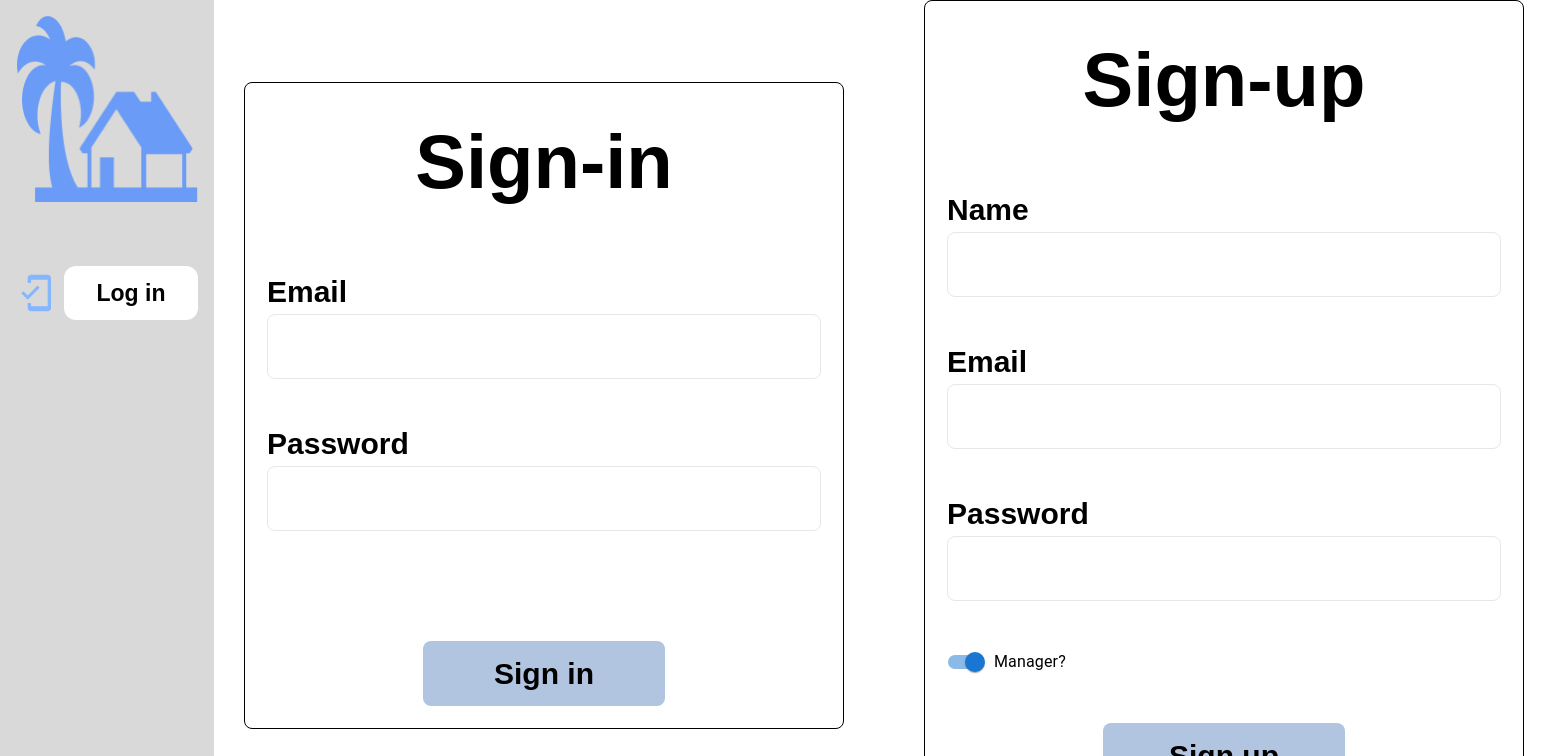
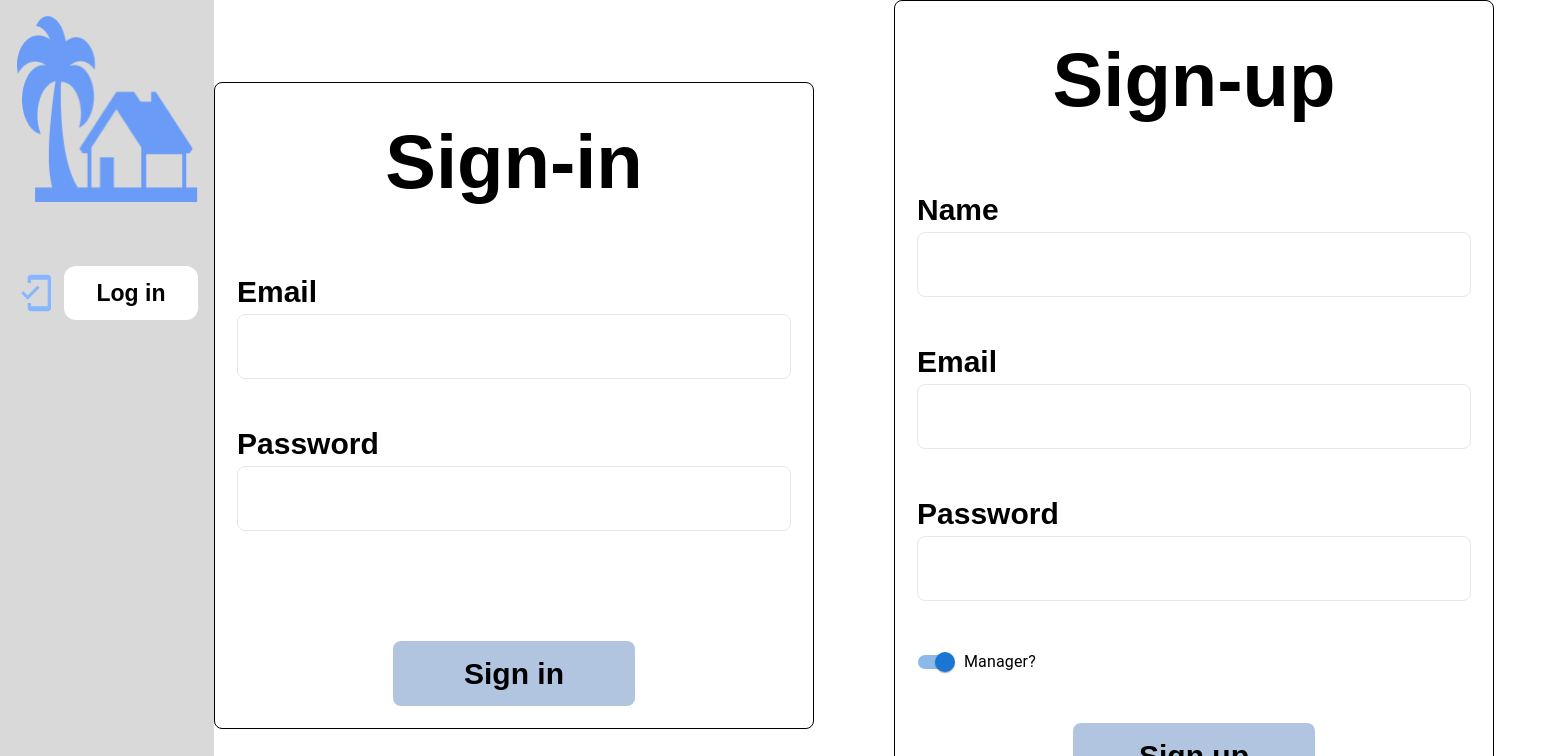
Before and after one commit to Fariaddd/fronted-exam, a React (Create React App) app in the folder Exam2_project 3/: page /authentication in a window 1280 px wide. Shown: the top 756 px of the page, 1554 px wide, since content can reach past the window. Built offline with nearby package versions, Linux system fonts and the light colour scheme.

Commit message:
updated
updated

```diff
--- a/Exam2_project 3/src/Components/HomeIndex/Cards.js
+++ b/Exam2_project 3/src/Components/HomeIndex/Cards.js
@@ -17,8 +17,8 @@ const Cards = ({searchResult, search, handleSearch, isLoading, venues}) => {
 
   return (
     <>
-      <div >
-      <div className="sticky top-1 bg-[#EAEAEA]  flex items-end justify-between mx-auto w-[90%]">
+      <div className="sticky top-0  flex items-end justify-between mx-auto w-[100%]">
+      <div className="sticky top-1  flex items-end justify-between mx-auto w-[90%]">
         <img
           src={logo}
           className="block lg:hidden cursor-pointer"
--- a/Exam2_project 3/src/Components/Shared/SideBar.js
+++ b/Exam2_project 3/src/Components/Shared/SideBar.js
@@ -164,7 +164,6 @@ const SideBar = ({ handleSearch }) => {
           )}
         </div>
       </div>
-
       {/* ////////// for small screen ////////// */}
       <div className={`bottomBar ${visible ? "" : "hidden"} lg:hidden`}>
         {authentication?.email ? (
--- a/Exam2_project 3/src/Pages/Authentication.js
+++ b/Exam2_project 3/src/Pages/Authentication.js
@@ -99,7 +99,7 @@ const Authentication = () => {
   }
   return (
 
-    <div className="w-[100%] min-h-screen m-auto flex flex-col lg:flex-row justify-center items-center gap-[2rem] lg:gap-[5rem] py-[2rem] lg:py-0 px-[12px] lg:px-0">
+    <div className="w-[100%] min-h-screen container flex flex-col lg:flex-row justify-center items-center gap-[2rem] lg:gap-[5rem] py-[2rem] lg:py-0 px-[12px] lg:px-0">
       <div className="lg:w-[600px] p-[22px] rounded-[8px] border border-black">
         <h1 className="text-[48px] lg:text-[76px] text-center font-bold">
           Sign-in
--- a/Exam2_project 3/src/Pages/Home.js
+++ b/Exam2_project 3/src/Pages/Home.js
@@ -7,7 +7,7 @@ const Home = ({handleSearch}) => {
   return (
     <div className="flex flex-col lg:flex-row relative">
       <SideBar handleSearch={handleSearch} />
-      <div className="grow md:px-[30px]">
+      <div className="container m-auto">
         <Outlet
 
         />
```
Also changed, not shown: 1 other file (tests, documents, lock files or other folders).
